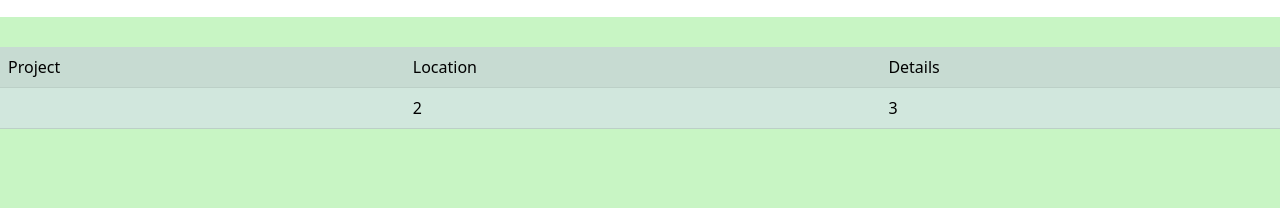
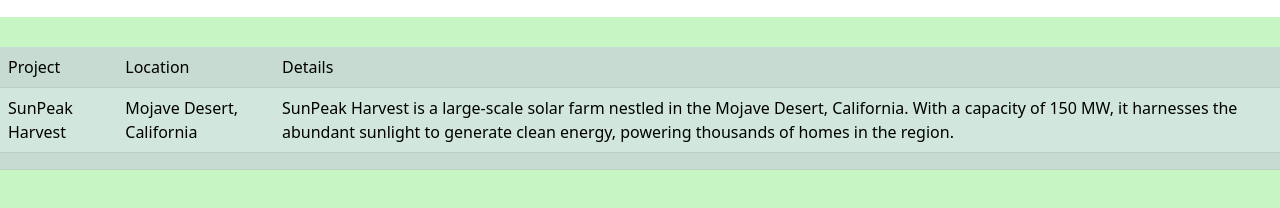
Before and after one commit to GloriousGeek/cs50, a plain HTML site: page homepage/projects.html in a window 1280 px wide. Shown: the part 72-280 px from the top of the page. Drawn offline with nearby package versions, Linux system fonts and the light colour scheme.

Commit message:
Mon, Dec 4, 2023, 7:53 PM +05:00

```diff
--- a/homepage/projects.html
+++ b/homepage/projects.html
@@ -31,9 +31,14 @@
                 <td>Details</td>
             </tr>
             <tr>
+                <td>SunPeak Harvest</td>
+                <td>Mojave Desert, California</td>
+                <td>SunPeak Harvest is a large-scale solar farm nestled in the Mojave Desert, California. With a capacity of 150 MW, it harnesses the abundant sunlight to generate clean energy, powering thousands of homes in the region.</td>
+            </tr>
+            <tr>
                 <td></td>
-                <td>2</td>
-                <td>3</td>
+                <td></td>
+                <td></td>
             </tr>
         </table>
     </body>
```
